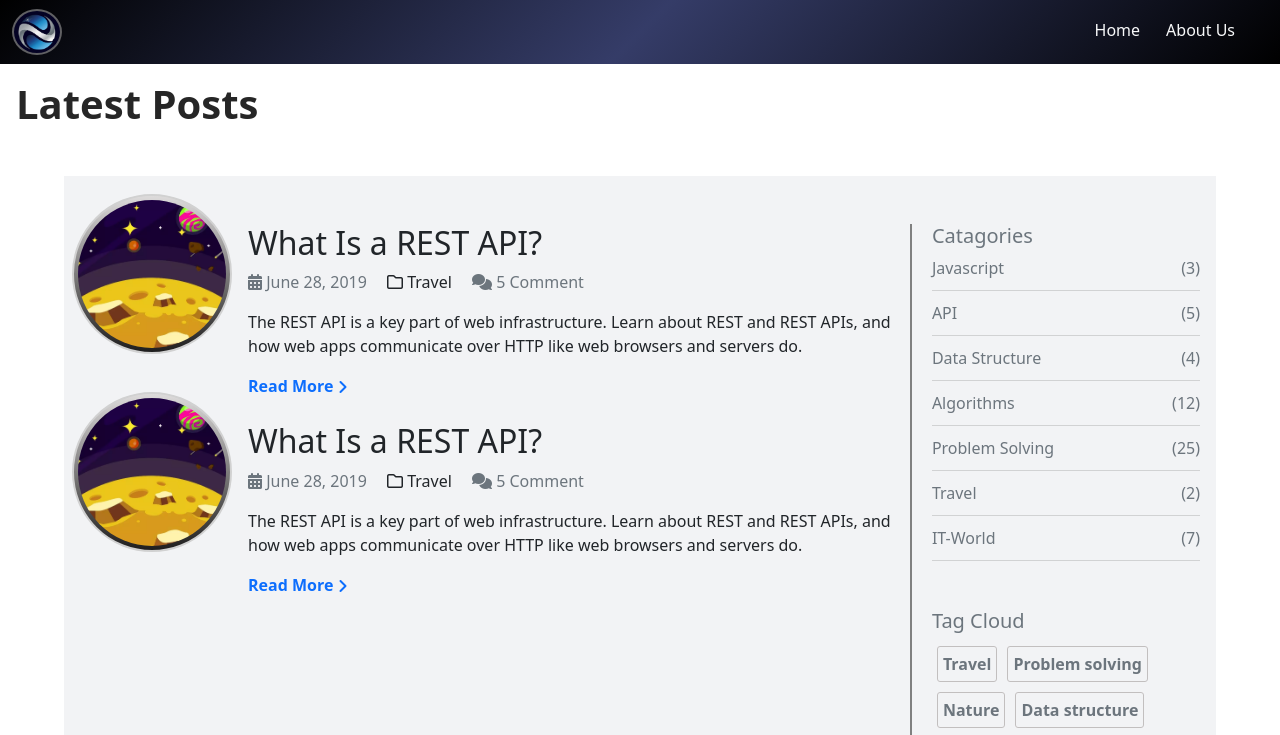
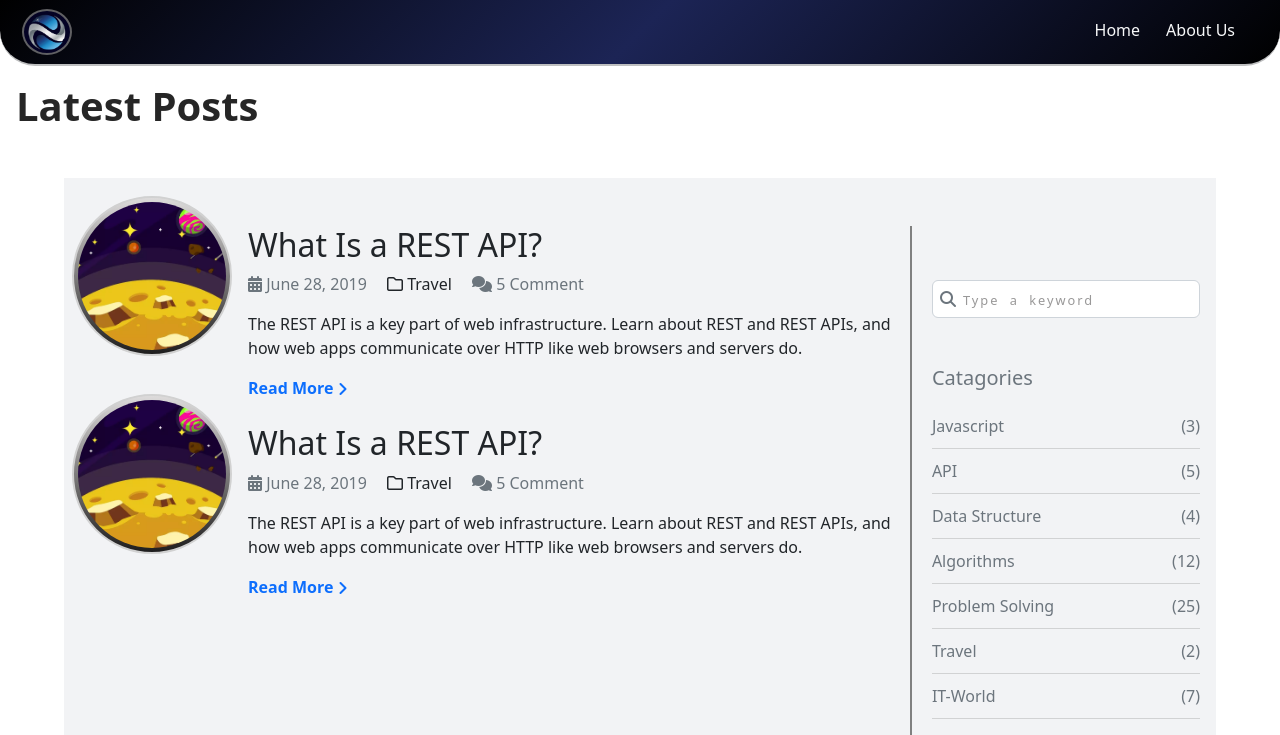
Before and after one commit to MohammadRakib1e18/blog-site, a plain HTML site: page index.html in a window 1280 px wide. Shown: the top 735 px of the page. Drawn offline with nearby package versions, Linux system fonts and the light colour scheme.

Commit message:
added search-bar in aside

```diff
--- a/index.html
+++ b/index.html
@@ -27,7 +27,7 @@
     <body id="body">
         <!-- navbar  -->
         <nav
-            class="navbar navbar-expand-lg navbar-dark py-1"
+            class="navbar navbar-expand-lg sticky-top navbar-dark py-1"
             id="navbar"
             aria-label="Offcanvas navbar large"
         >
@@ -166,8 +166,12 @@
                 </article>
             </section>
             <aside class="side-bar px-1 pe-2">
+                <form role="search" class="my-3 mb-5">
+                    <span class="search-icon fa fa-search ms-2 text-secondary"></span>
+                    <input class="form-control" type="search" placeholder="Type a keyword" aria-label="Search">
+                  </form>
                 <section>
-                    <h5 class="text-muted">Catagories</h5>
+                    <h5 class="text-muted mb-4">Catagories</h5>
                     <ul class="catagories list-unstyled text-secondary">
                         <li class="w-100 d-flex justify-content-between">
                             <span>Javascript</span>
@@ -200,7 +204,7 @@
                     </ul>
                 </section>
                 <section class="tag-clouds mt-5">
-                    <h5 class="text-muted">Tag Cloud</h5>
+                    <h5 class="text-muted mb-4">Tag Cloud</h5>
                     <div class="tags fw-semibold text-muted">
                         <span>Travel</span><span>Problem solving</span
                         ><span>Nature</span><span>Data structure</span
--- a/style.css
+++ b/style.css
@@ -8,15 +8,19 @@ nav {
     background-image: linear-gradient(
         135deg,
         rgb(0, 0, 0),
-        rgba(28, 36, 85, 0.89),
+        rgb(28, 36, 85),
         rgb(0, 0, 0)
     );
+    border-bottom: 2px solid rgb(190, 191, 192);
+    border-bottom-left-radius: 35px;
+    border-bottom-right-radius: 35px;
 }
 nav img {
     width: 50px;
     border: 2px solid rgb(96, 96, 99);
     background-color: rgb(4, 2, 36);
     border-radius: 50%;
+    margin-left: 10px;
 }
 .recent-header {
     color: #262626;
@@ -34,8 +38,28 @@ main {
 
 .side-bar {
     width: 25%;
-    height: 100vh;
+    height: 80vh;
     overflow-y: auto;
+}
+
+
+.side-bar form input{
+    padding-left: 30px;
+}
+
+.side-bar form input::placeholder{
+    color: rgb(153, 152, 152);
+    font-weight: 500;
+    letter-spacing: 2px;
+    word-spacing: 5px;
+    font-size: 0.8rem;
+}
+.search-icon {
+    position: sticky;
+    top:60px;
+    padding-top: 11px;
+    padding-bottom: 11px;
+
 }
 
 article img {
@@ -63,8 +87,8 @@ article img {
 .tags span {
     display: inline-block;
     border: 1px solid rgb(194, 191, 191);
-    padding: 5px;
-    margin: 5px;
+    padding: 4px;
+    margin: 3px;
     border-radius: 3px;
     cursor: pointer;
 }
```
